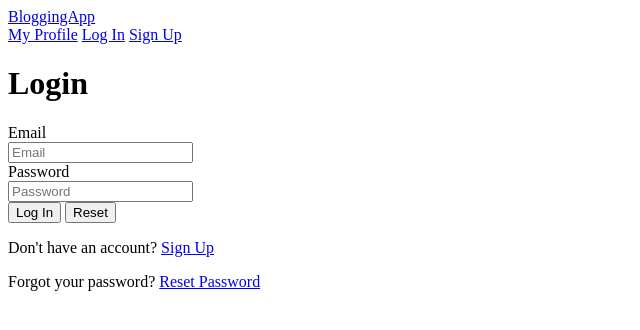
After one commit to hashtag-ankita/bloggingApp-2, a Django app: page /login/ in a window 1280 px wide. The commit adds this page. Shown: the top 330 px of the page, without its empty margins (0-640 px from the left). Run offline with Django 5.2, Linux system fonts and the light colour scheme.

Commit message:
Created user signup and login forms, templates, views and urls
User authentication works as well

User authorization (email verification) and password reset features are left and to be handled later when the main project is completed

```diff
--- /dev/null
+++ b/base/forms.py
@@ -0,0 +1,45 @@
+from django import forms
+from django.contrib.auth.forms import UserCreationForm, AuthenticationForm
+from django.contrib.auth import get_user_model
+
+CustomUser = get_user_model()
+
+class SignupForm(UserCreationForm):
+    class Meta:
+        model = CustomUser
+        fields = ['username', 'email', 'password1', 'password2']
+
+    def clean_username(self):
+        if not self.cleaned_data['username']:
+            raise forms.ValidationError("Please enter a username.")
+        username = self.cleaned_data['username']
+
+        # replace the spaces with underscores
+        cleaned_username = username.replace(' ', '_')
+
+        # Ensure the username is unique
+        original_username = cleaned_username.lower()
+        count = 1
+        while CustomUser.objects.filter(username=cleaned_username).exists():
+            cleaned_username = f'{original_username}_{count}'
+            count += 1
+
+        if cleaned_username != username:
+            self.cleaned_data['username'] = cleaned_username # Update the cleaned data with the new username
+
+        return cleaned_username
+
+
+    def clean_email(self):
+        email = self.cleaned_data.get('email').strip().lower() # Normalize the email address
+        if CustomUser.objects.filter(email=email).exists():
+            raise forms.ValidationError("This email is already registered. Try logging in instead.")
+        return email
+
+
+class LoginForm(forms.Form):
+    email = forms.EmailField(widget=forms.TextInput(attrs={'placeholder': 'Email'}))
+    password = forms.CharField(widget=forms.PasswordInput(attrs={'placeholder': 'Password'}))
+
+    def clean_email(self):
+        return self.cleaned_data['email'].lower()  # Normalize email
--- a/base/models.py
+++ b/base/models.py
@@ -29,7 +29,7 @@ class CustomUserManager(BaseUserManager):
 class CustomUser(AbstractBaseUser, PermissionsMixin):
     email = models.EmailField(unique=True)
     username = models.CharField(max_length=100, unique=True, blank=True, null=True)
-    display_name = models.CharField(max_length=100, blank=True, null=True)
+    display_name = models.CharField(max_length=100, blank=True, null=True, default='Anonymous')
     bio = models.TextField(blank=True, null=True)
     # profile_picture = models.ImageField(upload_to='profile_pictures/', blank=True, null=True)
 
--- /dev/null
+++ b/base/templates/login.html
@@ -0,0 +1,26 @@
+{% extends 'main.html' %}
+
+{% block content %}
+
+<h1 class="title">Login</h1>
+
+{% if error %}
+    <p>{{error}}</p>
+{% endif %}
+<div class="form-container">
+    <form action="" method="post" class="form-group">
+        {% csrf_token %}
+        {% for field in form %}
+        <label for="{{ field.id_for_label }}" class="form-label">{{ field.label }}</label>
+        <div class="form-control">{{ field }}</div>
+        {% endfor %}
+
+        <button type="submit" class="btn btn-primary">Log In</button>
+        <button type="reset" class="btn btn-secondary">Reset</button>
+
+        <p>Don't have an account? <a href="{% url 'signup' %}">Sign Up</a></p>
+        <p>Forgot your password? <a href="#">Reset Password</a></p>
+    </form>
+</div>
+
+{% endblock %}
--- a/base/urls.py
+++ b/base/urls.py
@@ -3,4 +3,7 @@ from . import views
 
 urlpatterns = [
     path('', views.home, name='home'),
+    path('signup/', views.signup_view, name='signup'),
+    path('login/', views.login_view, name='login'),
+    path('logout/', views.logout_view, name='logout'),
 ]
--- a/base/views.py
+++ b/base/views.py
@@ -1,5 +1,52 @@
-from django.shortcuts import render, redirect
+from django.shortcuts import render, redirect # type: ignore
+from django.contrib.auth import login, authenticate, logout # type: ignore
+from .forms import SignupForm, LoginForm
+from .models import CustomUser
 
 # Create your views here.
+def signup_view(request):
+    form = SignupForm()
+
+    if request.method == 'POST':
+        form = SignupForm(request.POST)
+        if form.is_valid():
+            form.save()
+            return redirect('login')
+    return render(request, 'signup.html', {'form':form})
+
+def login_view(request):
+    form = LoginForm(request.POST or None) # Initialize with POST data if available
+
+    if request.method == 'POST':
+        print(request.POST) # ! For debugging purposes
+        if form.is_valid():
+            email = form.cleaned_data['email']
+            password = form.cleaned_data['password']
+
+            try:
+                # user = CustomUser.objects.get(email=email) # Find user by email
+                user = authenticate(request, username=email, password=password) # Authenticate with username
+
+                if user:
+                    login(request, user)
+                    return redirect('home')
+                else:
+                    print('Authentication failed!') # ! For debugging purposes
+                    form.add_error(None, 'Invalid Credentials! Try again.')
+            except CustomUser.DoesNotExist:
+                print("User with this email does not exist!") # ! For debugging purposes
+                form.add_error(None, 'User with this email does not exist! Try signing up.')
+        else:
+            print("Form errors: ")
+            for error in form.errors:
+                print(error)
+    return render(request, 'login.html', {'form':form})
+
+def logout_view(request):
+    logout(request)
+    return redirect('login')
+
 def home(request):
+    if not request.user.is_authenticated:
+        return redirect('login')
     return render(request, 'home.html')
--- a/templates/navbar.html
+++ b/templates/navbar.html
@@ -10,10 +10,10 @@
         <a href="#">My Profile</a>
 
         {% if user.is_authenticated %}
-            <a href="#">Log Out</a>
+            <a href="logout">Log Out</a>
         {% else %}
-            <a href="#">Log In</a>
-            <a href="#">Sign Up</a>
+            <a href="login">Log In</a>
+            <a href="signup">Sign Up</a>
         {% endif %}
     </div>
 </nav>
```
Also changed, not shown: base/templates/signup.html (added, +24 -0 lines).
